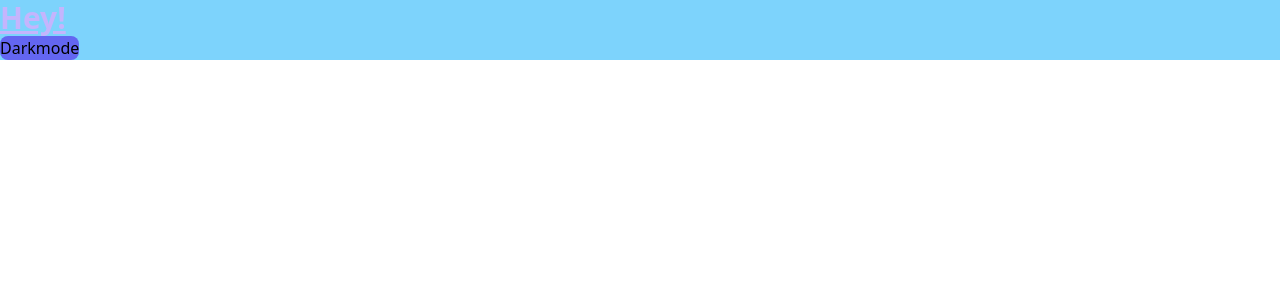
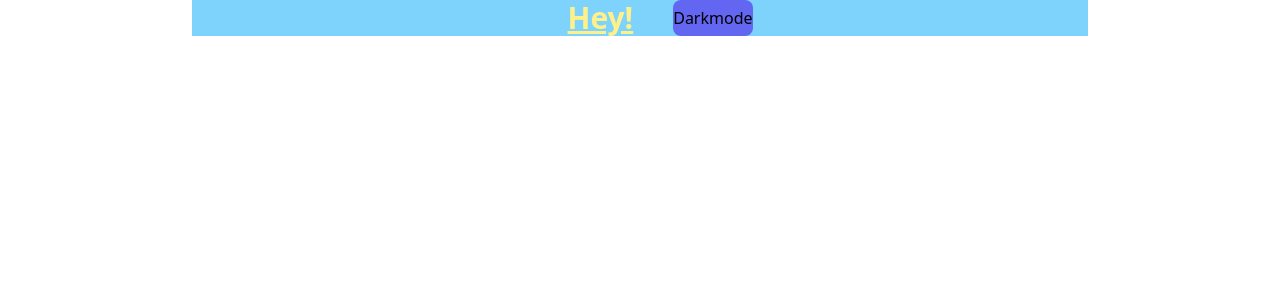
Before and after one commit to MrNiceRicee/foodtok, a React (Vite) app in the folder foodtok/: page / in a window 1280 px wide. Shown: the top 300 px of the page. Built offline with nearby package versions, Linux system fonts and the light colour scheme.

Commit message:
removed esbuild override

```diff
--- a/foodtok/package.json
+++ b/foodtok/package.json
@@ -19,9 +19,6 @@
     "postcss": "^8.4.12",
     "tailwindcss": "^3.0.23",
     "typescript": "^4.5.4",
-    "vite": "^2.9.0"
-  },
-  "overrides": {
-    "esbuild": "0.14.34"
+    "vite": "^2.9.1"
   }
 }
--- a/foodtok/src/App.tsx
+++ b/foodtok/src/App.tsx
@@ -2,8 +2,8 @@ import ThemeButton from './darkmode';
 
 function App() {
   return (
-    <div className="bg-sky-300 dark:bg-sky-900">
-      <h1 className="text-3xl font-bold underline text-violet-300 dark:text-yellow-200">
+    <div className="bg-sky-300 dark:bg-sky-900 container !max-w-4xl mx-auto flex justify-center ">
+      <h1 className="text-3xl font-bold underline dark:text-violet-300 text-yellow-200 px-10">
         Hey!
       </h1>
       <ThemeButton />
```
Also changed, not shown: 1 other file (tests, documents, lock files or other folders).
